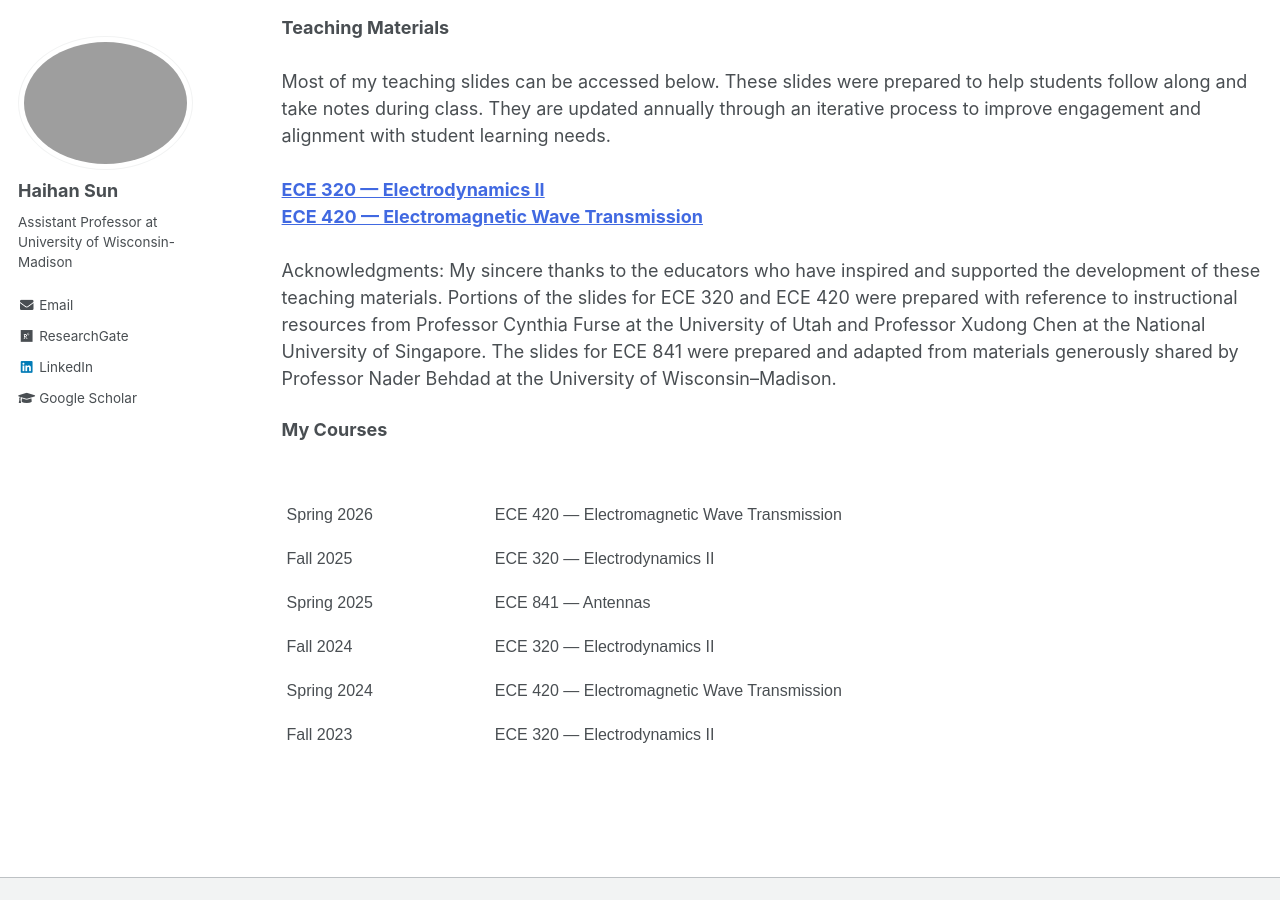
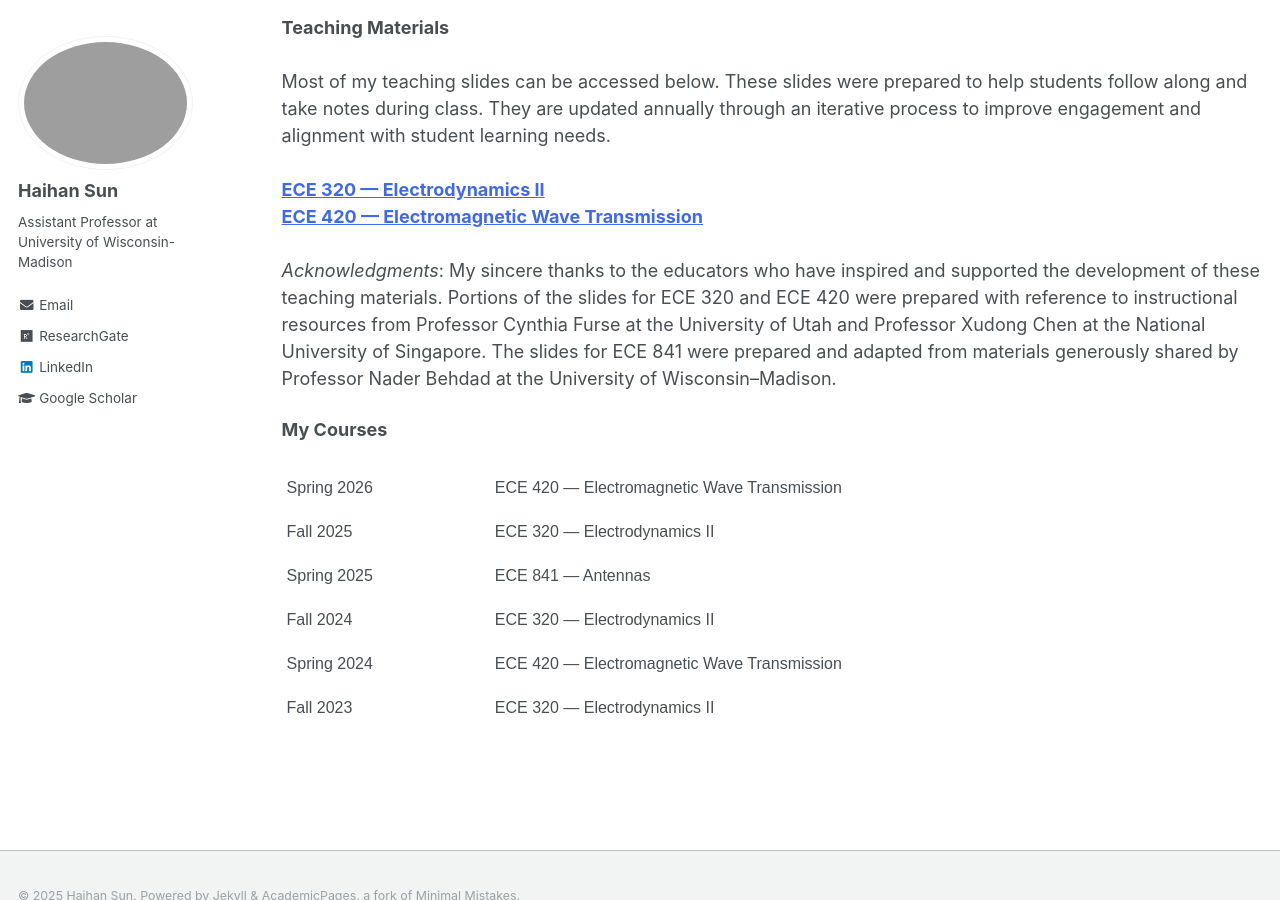
Before and after one commit to Haihan-Sun/Haihan-Sun.github.io, a Jekyll site: the page built from _pages/teaching.html, in a window 1280 px wide and 900 px high, scrolled down 679 px. Built offline with Jekyll 4.4.1, drawn with Linux system fonts in a browser that asks for light colours; part of the change alters nothing that is shown.

```diff
--- a/_pages/teaching.html
+++ b/_pages/teaching.html
@@ -41,7 +41,7 @@ author_profile: true
     <a href="https://drive.google.com/drive/folders/1tIU3hhcC6IfdrOXAf-Zya7cvc3RSjTrz?usp=drive_link" style="color:#4169e1"><strong> ECE 320 — Electrodynamics II </strong></a>  <br>
     <a href="https://drive.google.com/drive/folders/1drPmlSFfFXyspW89zC9R2kuGJb41iGqN?usp=drive_link" style="color:#4169e1"><strong> ECE 420 — Electromagnetic Wave Transmission </strong></a>  <br>
    <br>
-    Acknowledgments: My sincere thanks to the educators who have inspired and supported the development of these teaching materials. Portions of the slides for ECE 320 and ECE 420 were prepared with reference to instructional resources from Professor Cynthia Furse at the University of Utah and Professor Xudong Chen at the National University of Singapore. The slides for ECE 841 were prepared and adapted from materials generously shared by Professor Nader Behdad at the University of Wisconsin–Madison.   <br>
+    <i>Acknowledgments</i>: My sincere thanks to the educators who have inspired and supported the development of these teaching materials. Portions of the slides for ECE 320 and ECE 420 were prepared with reference to instructional resources from Professor Cynthia Furse at the University of Utah and Professor Xudong Chen at the National University of Singapore. The slides for ECE 841 were prepared and adapted from materials generously shared by Professor Nader Behdad at the University of Wisconsin–Madison.   <br>
 
   </p>
 
@@ -56,7 +56,7 @@ author_profile: true
   overflow:hidden;padding:10px 5px;word-break:normal;}
 .tg .tg-ko0z{background-color:#ffffff;border-color:#ffffff;font-size:16px;text-align:left;vertical-align:top}
 </style>
-<br>
+
 <table class="tg">
 <tbody>
   <tr>
```
